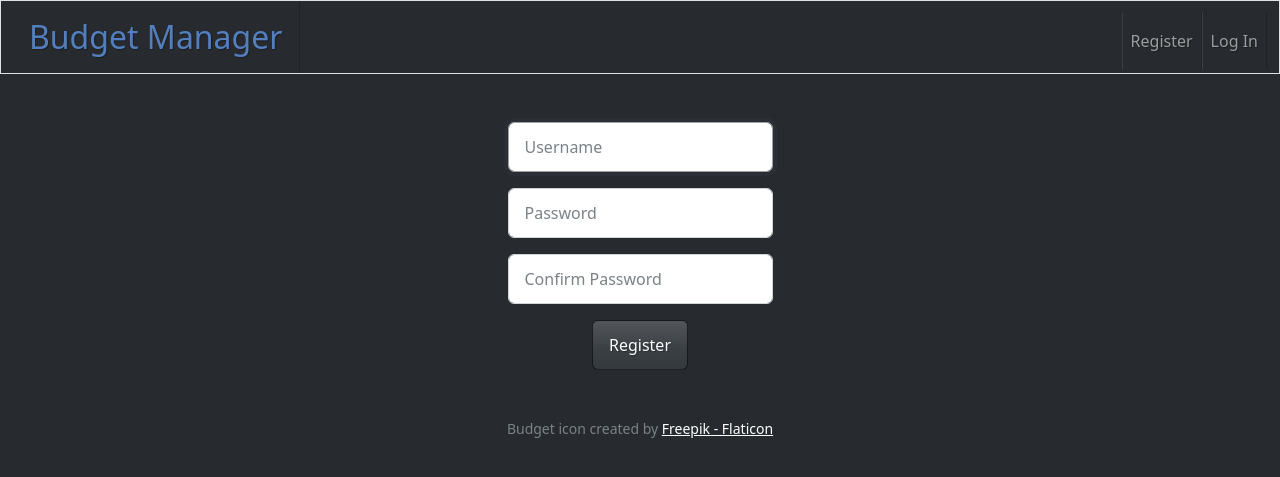
After one commit to hochben/cs50x-final, a Flask app: page /register in a window 1280 px wide. The commit adds this page. Shown: the top 477 px of the page. Run offline with Flask 3, Linux system fonts and the light colour scheme; some libraries are stand-ins or nearby versions.

Commit message:
added css files, login, register and errors templates

```diff
--- a/app.py
+++ b/app.py
@@ -1,6 +1,9 @@
-from flask import Flask
-from flask import Flask, flash, redirect, render_template, request, session
+from flask import Flask, redirect, render_template, request, session
 from flask_session import Session
+from flask_sqlalchemy import SQLAlchemy
+from werkzeug.security import check_password_hash, generate_password_hash
+
+from helpers import errorhandler, login_required
 
 # Initialize Flask application
 app = Flask(__name__)
@@ -9,6 +12,20 @@ app = Flask(__name__)
 app.config["SESSION_PERMANENT"] = False
 app.config["SESSION_TYPE"] = "filesystem"
 Session(app)
+
+# Connect to database
+db = SQLAlchemy()
+app.config["SQLALCHEMY_DATABASE_URI"] = "sqlite:///database.db"
+db.init_app(app)
+
+# Define database models
+class user_table(db.Model):
+    id = db.Column(db.Integer, primary_key=True)
+    username = db.Column(db.String, unique=True, nullable=False)
+    hash = db.Column(db.String, nullable=False)
+
+with app.app_context():
+    db.create_all()
 
 
 @app.after_request
@@ -20,12 +37,98 @@ def after_request(response):
     return response
 
 
-# Set up basic route
 @app.route('/')
+@login_required
 def index():
     """Show dashboard"""
     return render_template("index.html")
 
+
+@app.route("/register", methods=["GET", "POST"])
+def register():
+    """Register user"""
+    # User reached route via POST
+    if request.method == "POST":
+
+        # Ensure username was submitted
+        username = request.form.get("username")
+        if not username:
+            return errorhandler("must provide username", 400)
+
+        # Ensure password was submitted
+        password = request.form.get("password")
+        confirmation = request.form.get("confirmation")
+        if not password or not confirmation:
+            return errorhandler("must provide password", 400)
+
+        # Ensure password and confirmation match
+        if password != confirmation:
+            return errorhandler("passwords do not match", 400)
+
+        # Check if username already exists
+        existing_user = db.session.execute(db.select(user_table).where(user_table.username == username))
+        if existing_user:
+            return errorhandler("username already exists", 400)
+
+        # Insert new user into database
+        hashed_password = generate_password_hash(password)
+        db.session.execute(db.insert(user_table).values(username=username, hash=hashed_password))
+
+        # Redirect user to login page
+        return redirect("/login")
+
+    # User reached route via GET
+    else:
+        return render_template("register.html")
+
+
+
+@app.route("/login", methods=["GET", "POST"])
+def login():
+    """Log user in"""
+    # Forget any user_id
+    session.clear()
+
+    # User reached route via POST
+    if request.method == "POST":
+
+        # Ensure username was submitted
+        if not request.form.get("username"):
+            return errorhandler("must provide username", 400)
+
+        # Ensure password was submitted
+        elif not request.form.get("password"):
+            return errorhandler("must provide password", 400)
+
+        # Query database for username
+        rows = db.session.execute(db.select(user_table).where(user_table.username == request.form.get("username")))
+
+        # Ensure username exists and password is correct
+        if len(rows) != 1 or not check_password_hash(rows[0]["hash"], request.form.get("password")):
+            return errorhandler("invalid username and/or password", 400)
+
+        # Remember which user has logged in
+        session["user_id"] = rows[0]["id"]
+
+        # Redirect user to home page
+        return redirect("/")
+
+    # User reached route via GET
+    else:
+        return render_template("login.html")
+
+
+@app.route("/logout")
+def logout():
+    """Log user out"""
+
+    # Forget any user_id
+    session.clear()
+
+    # Redirect user to login form
+    return redirect("/")
+
+
 # Run the application
 if __name__ == '__main__':
     app.run()
--- /dev/null
+++ b/static/css/styles.css
@@ -0,0 +1,11 @@
+/* Size for brand */
+nav .navbar-brand
+{
+    font-size: xx-large;
+}
+
+/* Colors for brand */
+nav .navbar-brand .blue
+{
+    color: #537fbe;
+}
--- a/templates/layout.html
+++ b/templates/layout.html
@@ -7,21 +7,46 @@
         <meta name="viewport" content="initial-scale=1, width=device-width">
 
         <!-- http://getbootstrap.com/docs/5.1/ -->
-        <link href="static/bootstrap.min.css" rel="stylesheet">
-        <!-- http://getbootstrap.com/docs/5.1/ -->
-        <script crossorigin="anonymous" src="https://cdn.jsdelivr.net/npm/bootstrap@5.1.3/dist/js/bootstrap.bundle.min.js" integrity="sha384-ka7Sk0Gln4gmtz2MlQnikT1wXgYsOg+OMhuP+IlRH9sENBO0LRn5q+8nbTov4+1p"></script>
+        <link href="static/css/bootstrap.min.css" rel="stylesheet">
+        <script src="https://cdn.jsdelivr.net/npm/bootstrap@5.1.3/dist/js/bootstrap.bundle.min.js"></script>
 
         <!-- https://favicon.io/emoji-favicons/money-bag/ -->
         <link href="/static/budget.ico" rel="icon">
-        <link href="/static/styles.css" rel="stylesheet">
+
+        <link href="/static/css/styles.css" rel="stylesheet">
 
         <title>Budget Manager: {% block title %}{% endblock %}</title>
     </head>
 
     <body>
-        <nav>
-            <!-- Code for navbar here -->
+        <nav class="bg-dark border navbar navbar-expand-md navbar-dark">
+            <div class="container-fluid">
+                <a class="navbar-brand" href="/"><span class="blue">Budget Manager</span></span></a>
+                <button aria-controls="navbar" aria-expanded="false" aria-label="Toggle navigation" class="navbar-toggler" data-bs-target="#navbar" data-bs-toggle="collapse" type="button">
+                    <span class="navbar-toggler-icon"></span>
+                </button>
+                <div class="collapse navbar-collapse" id="navbar">
+                    {% if session["user_id"] %}
+                        <ul class="navbar-nav me-auto mt-2">
+                            <li class="nav-item"><a class="nav-link" href="/TODO">TODO</a></li>
+                            <li class="nav-item"><a class="nav-link" href="/TODO">TODO</a></li>
+                            <li class="nav-item"><a class="nav-link" href="/TODO">TODO</a></li>
+                            <li class="nav-item"><a class="nav-link" href="/TODO">TODO</a></li>
+                        </ul>
+                        <ul class="navbar-nav ms-auto mt-2">
+                            <li class="nav-item"><a class="nav-link" href="/change_password">Change Password</a></li>
+                            <li class="nav-item"><a class="nav-link" href="/logout">Log Out</a></li>
+                        </ul>
+                    {% else %}
+                        <ul class="navbar-nav ms-auto mt-2">
+                            <li class="nav-item"><a class="nav-link" href="/register">Register</a></li>
+                            <li class="nav-item"><a class="nav-link" href="/login">Log In</a></li>
+                        </ul>
+                    {% endif %}
+                </div>
+            </div>
         </nav>
+
         <main class="container-fluid py-5 text-center">
             {% block main %}{% endblock %}
         </main>
--- /dev/null
+++ b/templates/register.html
@@ -0,0 +1,20 @@
+{% extends "layout.html" %}
+
+{% block title %}
+    Register
+{% endblock %}
+
+{% block main %}
+    <form action="/register" method="post">
+        <div class="mb-3">
+            <input autocomplete="off" autofocus class="form-control mx-auto w-auto" name="username" placeholder="Username" type="text">
+        </div>
+        <div class="mb-3">
+            <input class="form-control mx-auto w-auto" name="password" placeholder="Password" type="password">
+        </div>
+        <div class="mb-3">
+            <input class="form-control mx-auto w-auto" name="confirmation" placeholder="Confirm Password" type="password">
+        </div>
+        <button class="btn btn-primary" type="submit">Register</button>
+    </form>
+{% endblock %}
```
Also changed, not shown: helpers.py (added, +21 -0 lines), static/styles.css (deleted, +0 -28 lines), templates/errors.html (added, +10 -0 lines), templates/login.html (added, +17 -0 lines), static/css/bootstrap.min.css (renamed from static/bootstrap.min.css).
